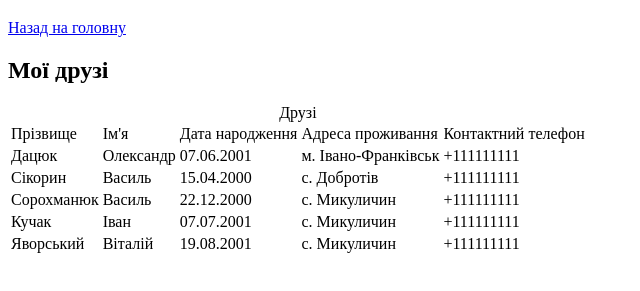
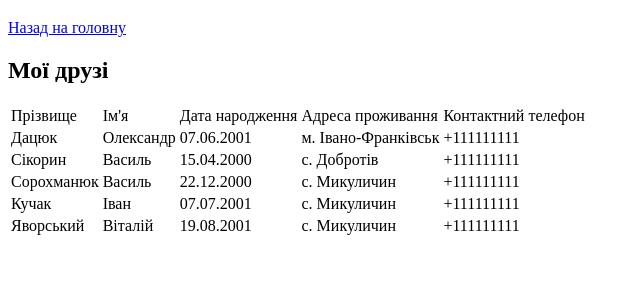
Before and after one commit to ArtemLatsik/WEB, a plain HTML site: page friends.html in a window 1280 px wide. Shown: the part 61-352 px from the top of the page, without its empty margins (0-640 px from the left). Drawn offline with Linux system fonts and the light colour scheme.

Commit message:
Revert "new"
This reverts commit fbd078e99bf0a31b8d1691b15ad6454d8ea25046.

```diff
--- a/friends.html
+++ b/friends.html
@@ -12,7 +12,6 @@
 
     <h2>Мої друзі</h2>
     <table>
-        <caption>Друзі</caption>
         <tr>
             <td>Прізвище</td>
             <td>Ім'я</td>
```
